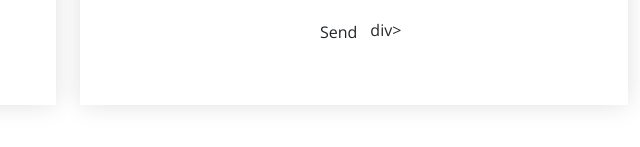
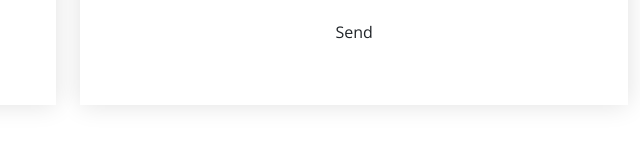
Before and after one commit to Thens18/mypage, a plain HTML site: page index.html in a window 1280 px wide. Shown: the part 4864-5011 px from the top of the page, 640-1280 px from the left. Drawn offline with nearby package versions, Linux system fonts and the light colour scheme; grey boxes are pictures that could not be loaded.

Commit message:
button new1

```diff
--- a/index.html
+++ b/index.html
@@ -443,7 +443,7 @@
                 <div class="error-message"></div>
                 <div class="sent-message">Your message has been sent. Thank you!</div>
               </div>
-              <div class="text-center"><button class="btn btn--changeGradient">Send</button>div>
+              <div class="text-center"><button class="btn btn--changeGradient">Send</button></div>
             </form>
           </div>
 
```
